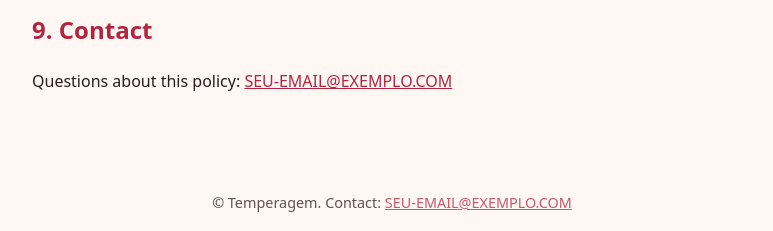
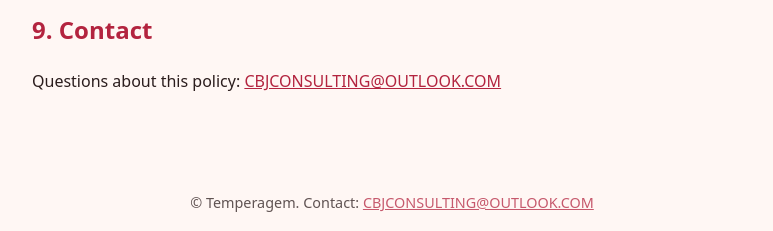
Before and after one commit to temperagem/temperagem-site, a plain HTML site: page privacy.html in a window 1280 px wide. Shown: the part 1573-1804 px from the top of the page, without its empty margins (248-1021 px from the left). Drawn offline with Linux system fonts and the light colour scheme.

Commit message:
Update contact email in privacy policy

```diff
--- a/privacy.html
+++ b/privacy.html
@@ -64,9 +64,9 @@
 <p>This policy may be updated from time to time. The latest version will always be available at this address.</p>
 
 <h2>9. Contact</h2>
-<p>Questions about this policy: <a href="mailto:CBJCONSULTING@OUTLOOK.COM">SEU-EMAIL@EXEMPLO.COM</a></p>
+<p>Questions about this policy: <a href="mailto:CBJCONSULTING@OUTLOOK.COM">CBJCONSULTING@OUTLOOK.COM</a></p>
 
 </main>
-<footer>&copy; Temperagem. Contact: <a href="mailto:CBJCONSULTING@OUTLOOK.COM">SEU-EMAIL@EXEMPLO.COM</a></footer>
+<footer>&copy; Temperagem. Contact: <a href="mailto:CBJCONSULTING@OUTLOOK.COM">CBJCONSULTING@OUTLOOK.COM</a></footer>
 </body>
 </html>
```
